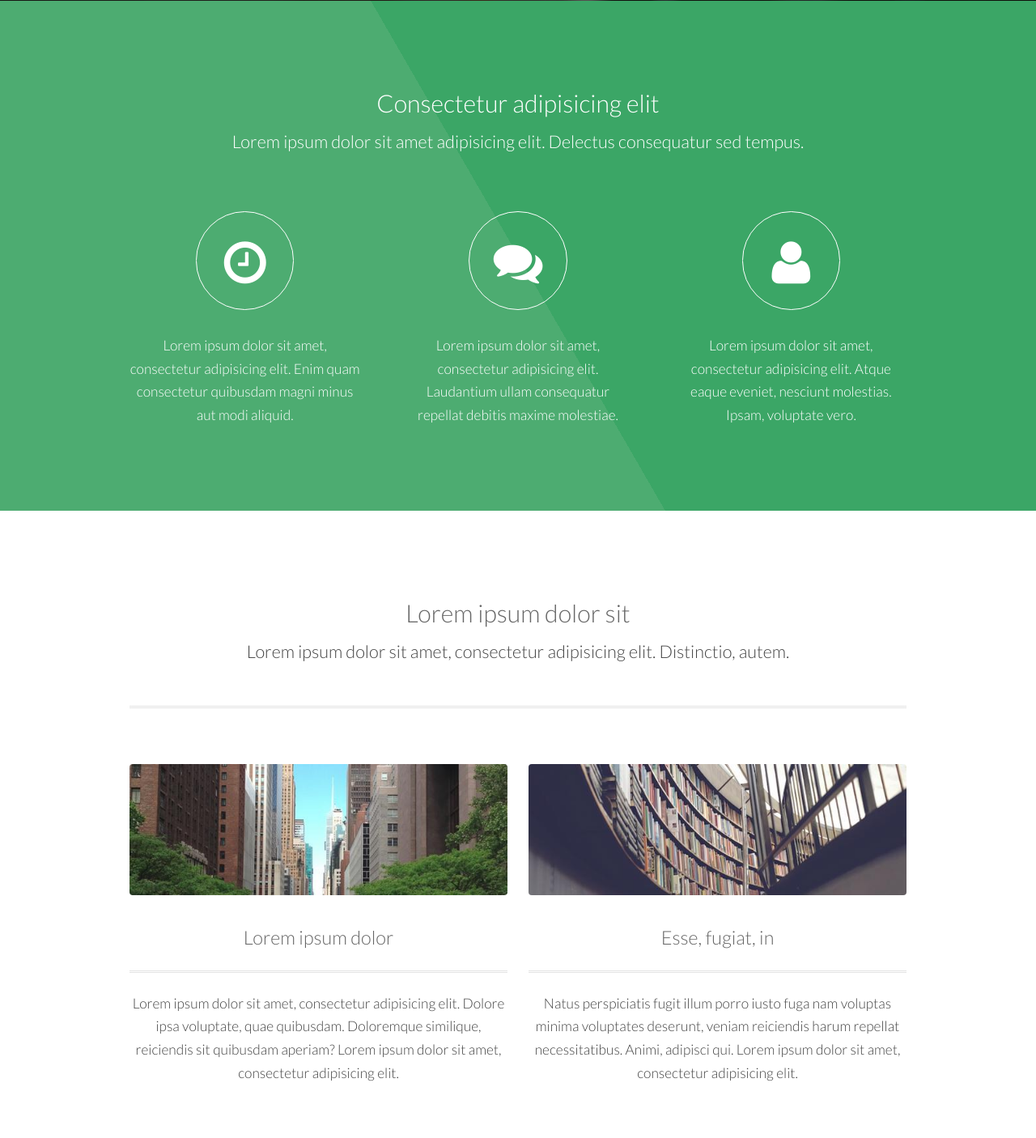
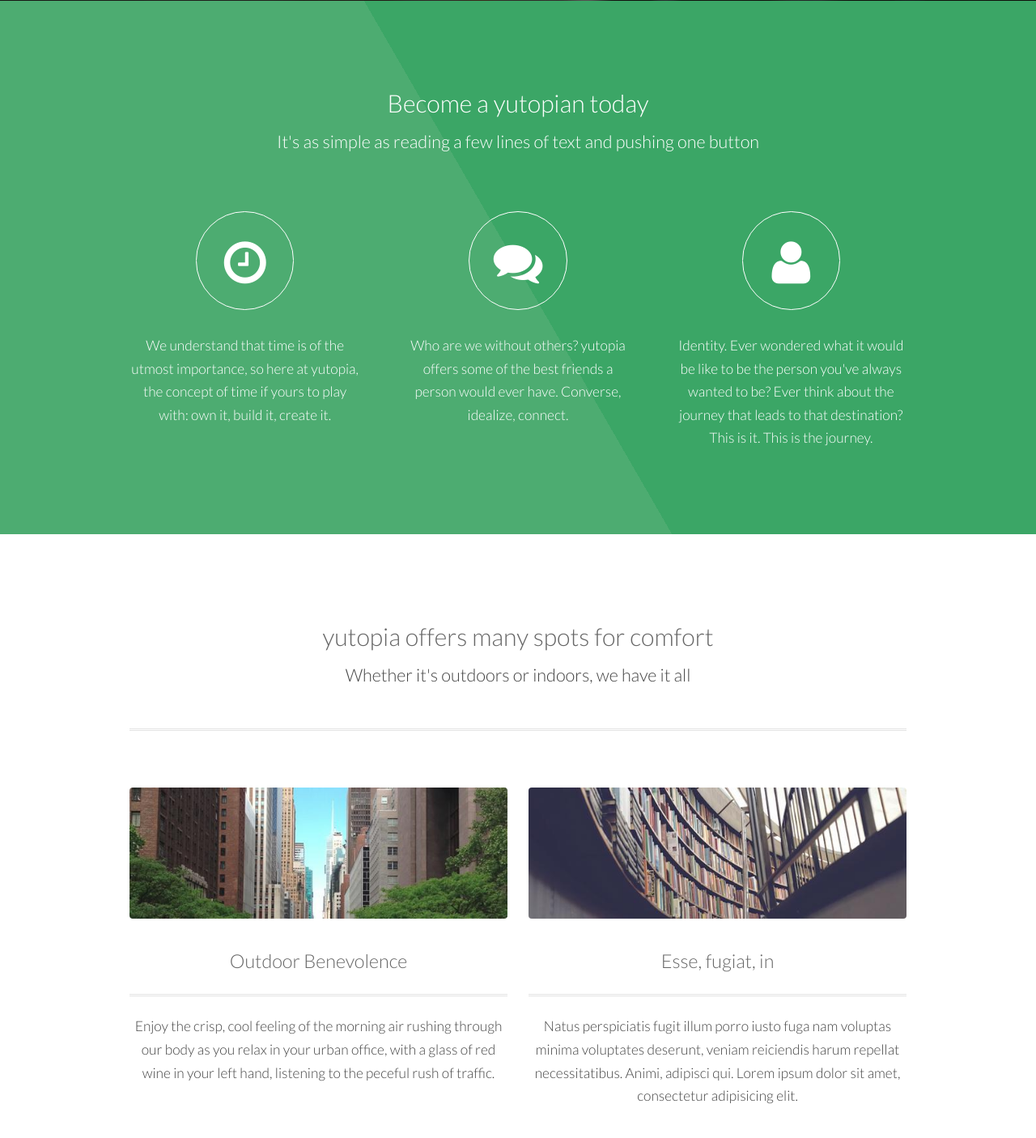
Before and after one commit to natetan/yutopia, a plain HTML site: page index.html in a window 1280 px wide. Shown: the part 627-2033 px from the top of the page at 81% size. Drawn offline with Linux system fonts and the light colour scheme.

Commit message:
changed the body titles and replaced them with real text

```diff
--- a/index.html
+++ b/index.html
@@ -27,7 +27,7 @@
 
 		<!-- Header -->
 			<header id="header">
-				<h1><a href="index.html">Interphase</a></h1>
+				<h1><a href="index.html">inspiration and adaptibility</a></h1>
 				<nav id="nav">
 					<ul>
 						<li><a href="index.html">Home</a></li>
@@ -40,10 +40,10 @@
 		<!-- Banner -->
 			<section id="banner">
 				<h2>welcome to yutopia</h2>
-				<p>where dreams are not achieved by reaching, but my waiting</p>
+				<p>where dreams are not achieved by reaching, but by waiting</p>
 				<ul class="actions">
 					<li>
-						<a href="#" class="button big">Apply Today</a>
+						<a target="_blank" href="http://students.washington.edu/swifties/jobApp.html#" class="button big">Apply Today</a>
 					</li>
 				</ul>
 			</section>
@@ -52,21 +52,21 @@
 			<section id="one" class="wrapper style1 align-center">
 				<div class="container">
 					<header>
-						<h2>Consectetur adipisicing elit</h2>
-						<p>Lorem ipsum dolor sit amet adipisicing elit. Delectus consequatur sed tempus.</p>
+						<h2>Become a yutopian today</h2>
+						<p>It's as simple as reading a few lines of text and pushing one button</p>
 					</header>
 					<div class="row 200%">
 						<section class="4u 12u$(small)">
 							<i class="icon big rounded fa-clock-o"></i>
-							<p>Lorem ipsum dolor sit amet, consectetur adipisicing elit. Enim quam consectetur quibusdam magni minus aut modi aliquid.</p>
+							<p>We understand that time is of the utmost importance, so here at yutopia, the concept of time if yours to play with: own it, build it, create it.</p>
 						</section>
 						<section class="4u 12u$(small)">
 							<i class="icon big rounded fa-comments"></i>
-							<p>Lorem ipsum dolor sit amet, consectetur adipisicing elit. Laudantium ullam consequatur repellat debitis maxime molestiae.</p>
+							<p>Who are we without others? yutopia offers some of the best friends a person would ever have. Converse, idealize, connect.</p>
 						</section>
 						<section class="4u$ 12u$(small)">
 							<i class="icon big rounded fa-user"></i>
-							<p>Lorem ipsum dolor sit amet, consectetur adipisicing elit. Atque eaque eveniet, nesciunt molestias. Ipsam, voluptate vero.</p>
+							<p>Identity. Ever wondered what it would be like to be the person you've always wanted to be? Ever think about the journey that leads to that destination? This is it. This is the journey.</p>
 						</section>
 					</div>
 				</div>
@@ -76,14 +76,14 @@
 			<section id="two" class="wrapper style2 align-center">
 				<div class="container">
 					<header>
-						<h2>Lorem ipsum dolor sit</h2>
-						<p>Lorem ipsum dolor sit amet, consectetur adipisicing elit. Distinctio, autem.</p>
+						<h2>yutopia offers many spots for comfort</h2>
+						<p>Whether it's outdoors or indoors, we have it all</p>
 					</header>
 					<div class="row">
 						<section class="feature 6u 12u$(small)">
 							<img class="image fit" src="images/pic01.jpg" alt="" />
-							<h3 class="title">Lorem ipsum dolor</h3>
-							<p>Lorem ipsum dolor sit amet, consectetur adipisicing elit. Dolore ipsa voluptate, quae quibusdam. Doloremque similique, reiciendis sit quibusdam aperiam? Lorem ipsum dolor sit amet, consectetur adipisicing elit.</p>
+							<h3 class="title">Outdoor Benevolence</h3>
+							<p>Enjoy the crisp, cool feeling of the morning air rushing through our body as you relax in your urban office, with a glass of red wine in your left hand, listening to the peceful rush of traffic.</p>
 						</section>
 						<section class="feature 6u$ 12u$(small)">
 							<img class="image fit" src="images/pic02.jpg" alt="" />
```
